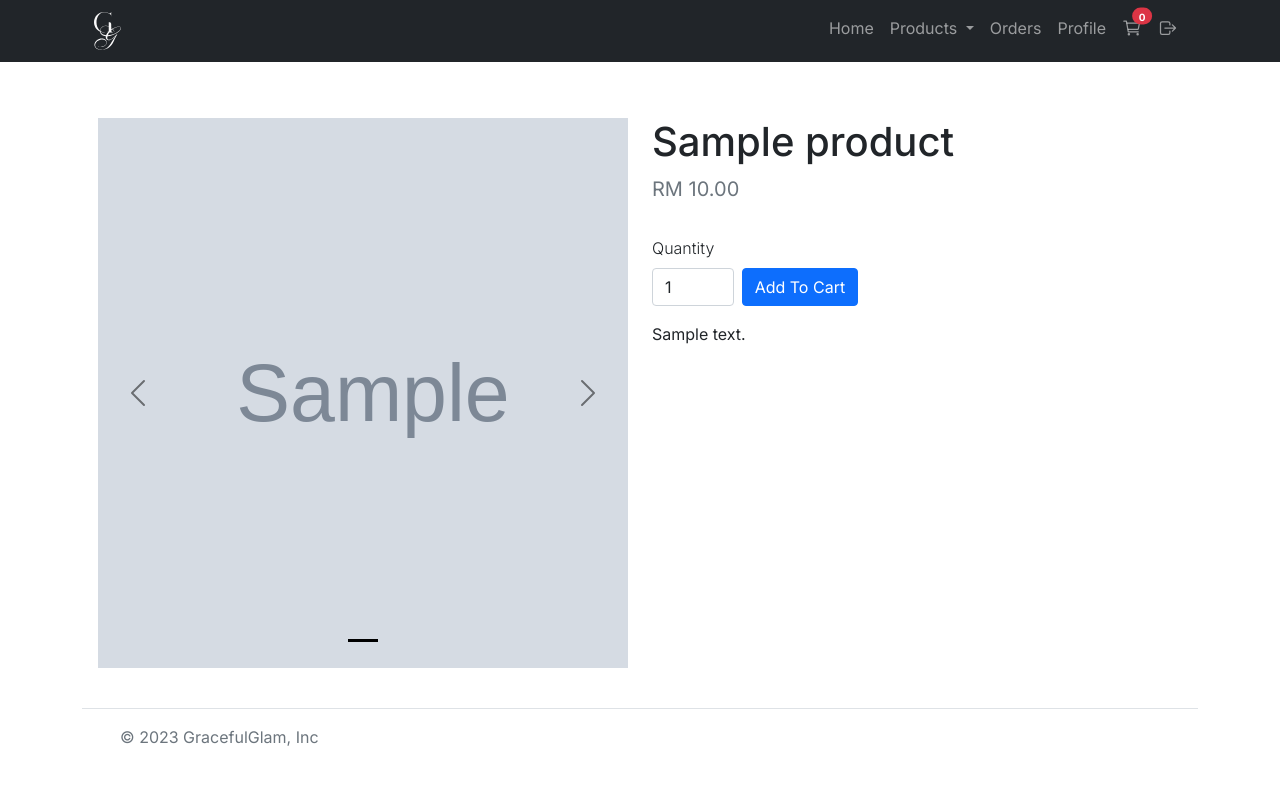
After one commit to salehuddn/csc574project, a PHP site: page /user/orders/show.php?product_id=1 in a window 1280 px wide. The commit adds this page. Shown: the top 785 px of the page. Run offline with PHP 8.4, Linux system fonts and the light colour scheme; tables that the repository leaves empty hold one stand-in row (values such as "Sample post"); grey boxes marked "Sample" are stand-in pictures.

Commit message:
update user orders

```diff
--- /dev/null
+++ b/user/orders/show.php
@@ -0,0 +1,100 @@
+<?php
+  require_once '../../config/connection.php';
+  session_start();
+
+  $pageTitle = 'Products';
+
+  require_once '../../user/queries/getProductById.php';
+?>
+
+<!DOCTYPE html>
+<html lang="en">
+
+<head>
+  <meta charset="UTF-8">
+  <meta name="viewport" content="width=device-width, initial-scale=1.0">
+  <title>GracefulGlam | <?= $pageTitle ?> </title>
+
+  <?php @include('../../layouts/header.php') ?>
+</head>
+<style>
+  .badge .rounded-pill .bg-danger {
+    font-size: .6em !important;
+  }
+</style>
+
+<body>
+  <div class="container-fluid bg-dark">
+    <div class="container">
+      <?php @include('../../user/navbar.php'); ?>
+    </div>
+  </div>
+
+  <div class="container-fluid">
+    <div class="container my-4">
+      <div class="row justify-content-center my-4">
+        <div class="col-lg-12 col-md-6 col-sm-6">
+          <div class="card border-0">
+            <div class="card-body">
+              <div class="row mt-3">
+                <div class="col-md-6">
+                  <div id="carouselExampleIndicators" class="carousel carousel-dark slide" data-bs-ride="carousel">
+                    <div class="carousel-indicators">
+                      <?php foreach ($images as $key => $image) { ?>
+                        <button type="button" data-bs-target="#carouselExampleIndicators" data-bs-slide-to="<?php echo $key; ?>" <?php echo $key === 0 ? 'class="active" aria-current="true"' : ''; ?> aria-label="Slide <?php echo $key + 1; ?>"></button>
+                      <?php } ?>
+                    </div>
+                    <div class="carousel-inner">
+                      <?php foreach ($images as $image) { ?>
+                        <div class="carousel-item <?php echo $index === 0 ? 'active' : ''; ?>">
+                          <img src="../../admin<?php echo $image['image_path']; ?>" alt="Image <?php echo $index + 1; ?>" class="d-block mx-auto" width="550" height="550">
+                        </div>
+                        <?php $index++; ?>
+                      <?php } ?>
+                    </div>
+                    <button class="carousel-control-prev" type="button" data-bs-target="#carouselExampleIndicators" data-bs-slide="prev">
+                      <span class="carousel-control-prev-icon" aria-hidden="true"></span>
+                      <span class="visually-hidden">Previous</span>
+                    </button>
+                    <button class="carousel-control-next" type="button" data-bs-target="#carouselExampleIndicators" data-bs-slide="next">
+                      <span class="carousel-control-next-icon" aria-hidden="true"></span>
+                      <span class="visually-hidden">Next</span>
+                    </button>
+                  </div>
+                </div>
+                <div class="col-md-6">
+                <h1 class="name"><?=$name?></h1>
+                <span class="price text-muted fs-5 fw-semibold mb-4">
+                    RM <?=$price?>
+                </span>
+                <form action="../../user/products/cart.php" method="post" class="row g-2 mt-4">
+                  <div class="d-flex justify-content-start">
+                    <p class="fw-light mb-0">Quantity</p>
+                  </div>
+                  <div class="col-2">
+                    <input type="number" id="quantity" name="quantity" class="form-control" value="1" min="1" max="<?=$stock?>" required>
+                  </div>
+                  <div class="col-auto">
+                    <input type="hidden" name="product_id" value="<?=$id?>">
+                    <input type="submit" class="btn btn-primary" value="Add To Cart">
+                  </div>
+                </form>
+                <div class="description mt-3">
+                    <?=$description?>
+                </div>
+                </div>
+              </div>
+            </div>
+          </div>
+        </div>
+      </div>
+    </div>
+  </div>
+
+    <!-- Footer -->
+    <?php @include('../../layouts/footer.php') ?>
+    <!-- Scripts -->
+    <?php @include('../../layouts/scripts.php') ?>
+</body>
+
+</html>
```
Also changed, not shown: user/orders/view.php (+61 -66 lines).
